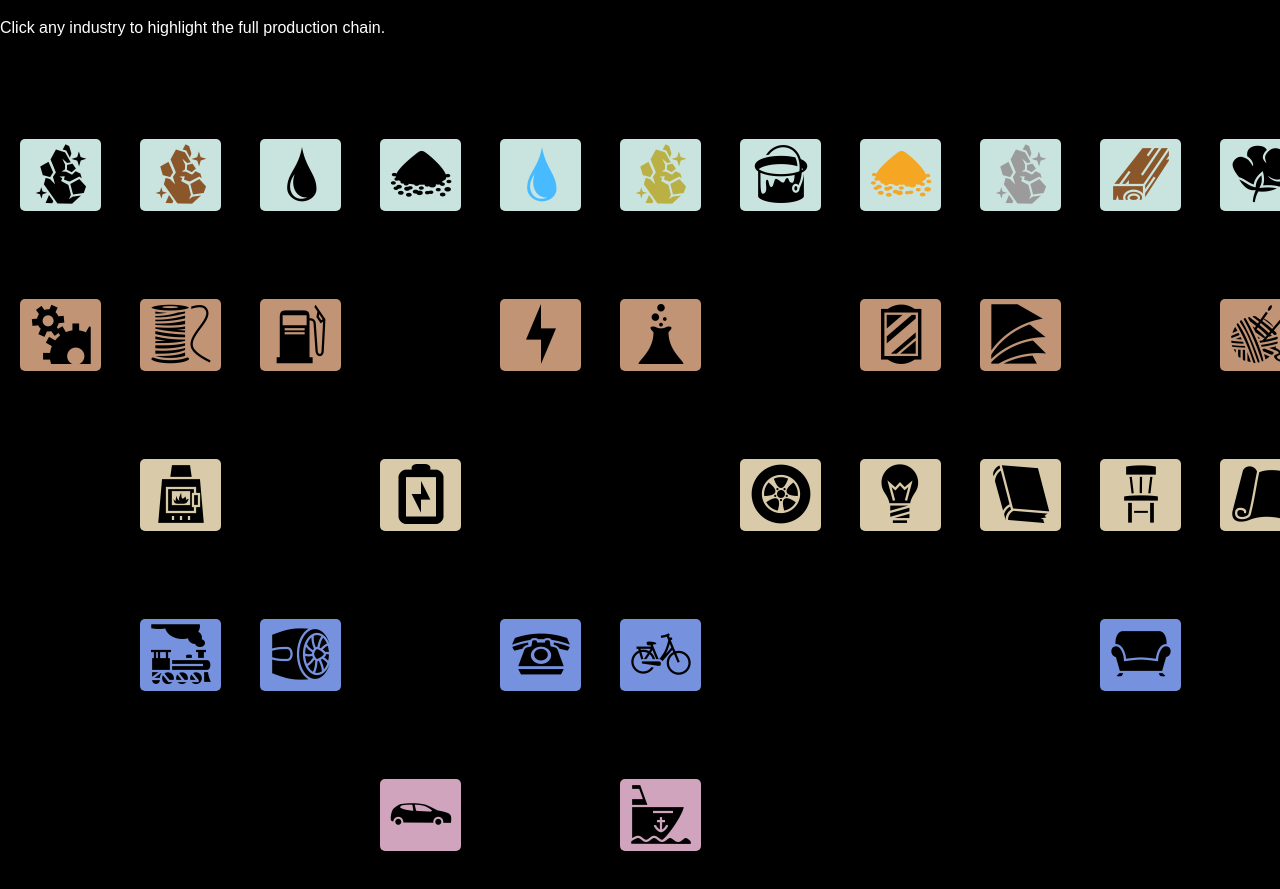
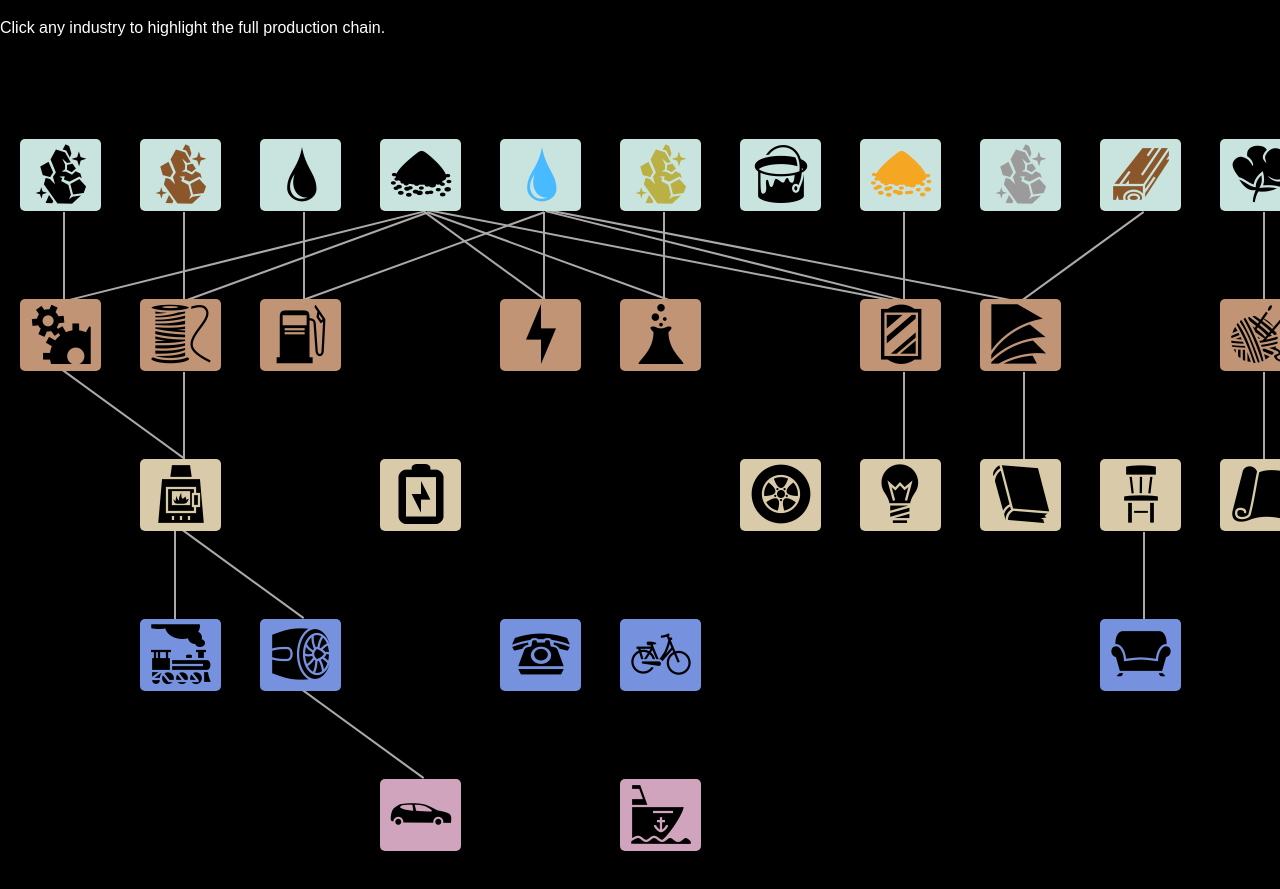
Before and after one commit to voilamochu/voilamochu.github.io, a plain HTML site: page Komerco7.html in a window 1280 px wide. Shown: the part 61-950 px from the top of the page. Drawn offline with Linux system fonts and the light colour scheme.

Commit message:
Update Komerco7.html

```diff
--- a/Komerco7.html
+++ b/Komerco7.html
@@ -53,5 +53,32 @@
 <div id="automobile" class="tech L5" style="left:380px;top:840px" data-prereqs="motor,glass,rubber,steel" data-title="automobile"><img class="pic" src="./Komerco7_files/automobile.png"></div>
 <div id="ships" class="tech L5" style="left:620px;top:840px" data-prereqs="motor,fabric,petroleum,steel" data-title="ships"><img class="pic" src="./Komerco7_files/ships.png"></div>
 
+<div id="steel_iron" class="path" style="left:20px;top:316px;width:88px;transform:rotate(90deg)"></div>
+<div id="steel_coal" class="path" style="left:60px;top:316px;width:371px;transform:rotate(166deg)"></div>
+<div id="wire_copper" class="path" style="left:140px;top:316px;width:88px;transform:rotate(90deg)"></div>
+<div id="wire_coal" class="path" style="left:180px;top:316px;width:256px;transform:rotate(160deg)"></div>
+<div id="petroleum_oil" class="path" style="left:260px;top:316px;width:88px;transform:rotate(90deg)"></div>
+<div id="petroleum_water" class="path" style="left:296px;top:316px;width:256px;transform:rotate(160deg)"></div>
+<div id="engine_steel" class="path" style="left:48px;top:474px;width:150px;transform:rotate(36deg)"></div>
+<div id="engine_wire" class="path" style="left:140px;top:476px;width:88px;transform:rotate(90deg)"></div>
+<div id="motor_engine" class="path" style="left:168px;top:634px;width:150px;transform:rotate(36deg)"></div>
+<div id="locomotive_engine" class="path" style="left:100px;top:634px;width:150px;transform:rotate(90deg)"></div>
+<div id="automobile_motor" class="path" style="left:288px;top:794px;width:150px;transform:rotate(36deg)"></div>
+<div id="electricity_water" class="path" style="left:500px;top:316px;width:88px;transform:rotate(90deg)"></div>
+<div id="electricity_coal" class="path" style="left:410px;top:316px;width:150px;transform:rotate(36deg)"></div>
+<div id="sulfur_pyrite" class="path" style="left:620px;top:316px;width:88px;transform:rotate(90deg)"></div>
+<div id="sulfur_coal" class="path" style="left:420px;top:316px;width:256px;transform:rotate(20deg)"></div>
+<div id="glass_silica" class="path" style="left:860px;top:316px;width:88px;transform:rotate(90deg)"></div>
+<div id="glass_water" class="path" style="left:540px;top:316px;width:371px;transform:rotate(14deg)"></div>
+<div id="glass_coal" class="path" style="left:420px;top:316px;width:488px;transform:rotate(11deg)"></div>
+<div id="paper_water" class="path" style="left:540px;top:316px;width:488px;transform:rotate(11deg)"></div>
+<div id="paper_wood" class="path" style="left:1008px;top:316px;width:150px;transform:rotate(144deg)"></div>
+<div id="bulb_glass" class="path" style="left:860px;top:476px;width:88px;transform:rotate(90deg)"></div>
+<div id="books_paper" class="path" style="left:980px;top:476px;width:88px;transform:rotate(90deg)"></div>
+<div id="uphosltery_furniture" class="path" style="left:1100px;top:636px;width:88px;transform:rotate(90deg)"></div>
+<div id="yarn_cotton" class="path" style="left:1220px;top:316px;width:88px;transform:rotate(90deg)"></div>
+<div id="fabric_yarn" class="path" style="left:1220px;top:476px;width:88px;transform:rotate(90deg)"></div>
+<div id="coffee_beans" class="path" style="left:1340px;top:316px;width:88px;transform:rotate(90deg)"></div>
+
 
 </body></html>
```
